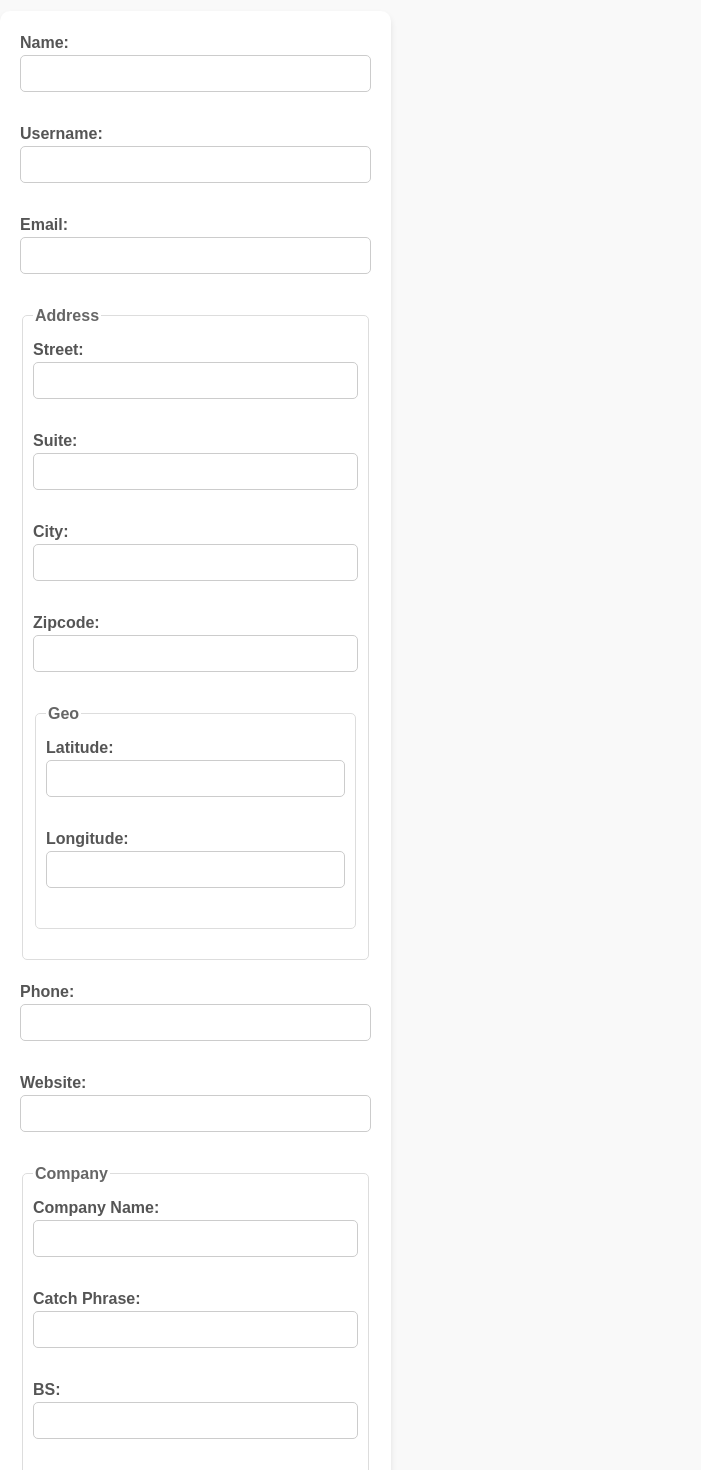
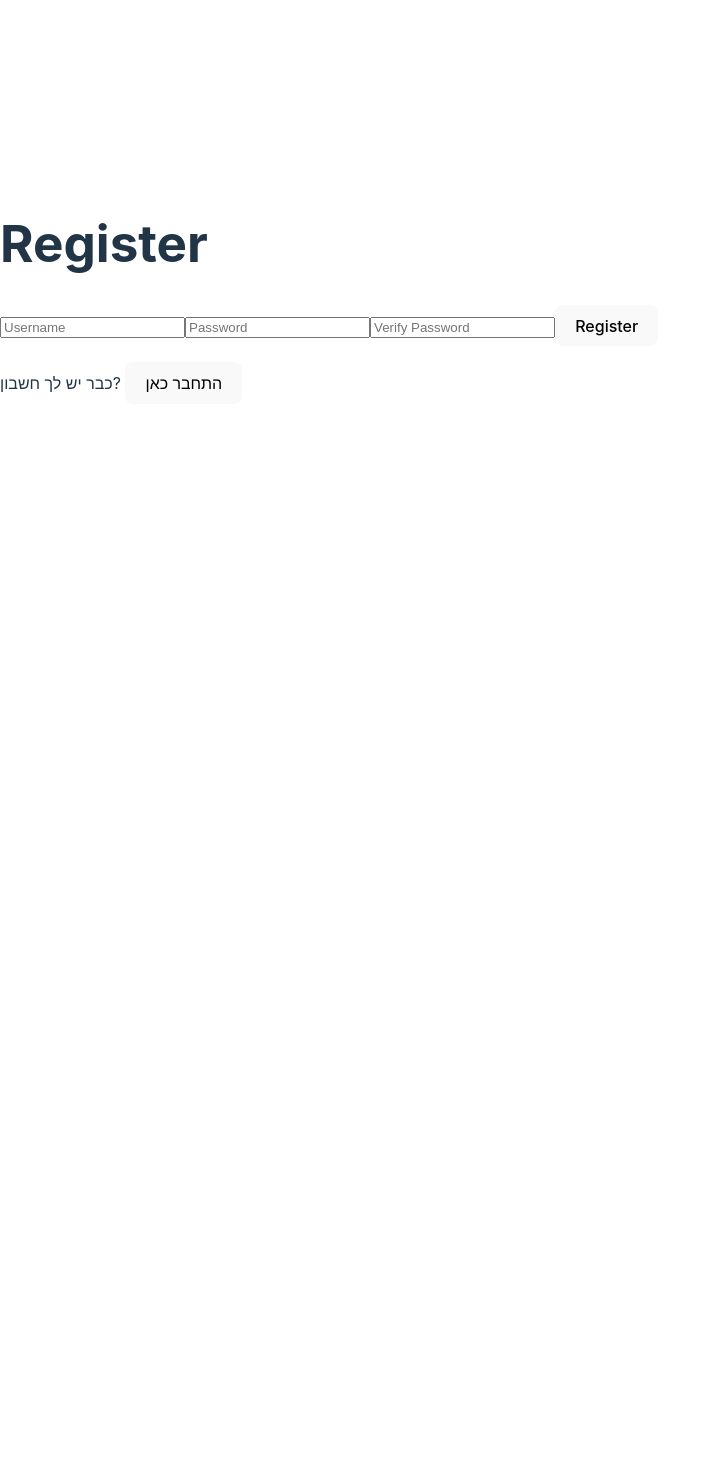
Before and after one commit to dinais/React-Second-Project, a React (Vite) app: page /register in a window 1280 px wide. Shown: the part 100-1570 px from the top of the page, without its empty margins (0-701 px from the left). After the commit the page ends 800 px from the top, so only its background shows below. Built offline with nearby package versions, Linux system fonts and the light colour scheme.

Commit message:
Register

```diff
--- a/src/pages/Register.jsx
+++ b/src/pages/Register.jsx
@@ -1,239 +1,48 @@
 import { useState } from "react";
 import { useNavigate } from "react-router-dom";
-import './Register.css';
 
 export default function Register() {
-  const [formData, setFormData] = useState({
-    name: "",
-    username: "",
-    email: "",
-    address: {
-      street: "",
-      suite: "",
-      city: "",
-      zipcode: "",
-      geo: {
-        lat: "",
-        lng: "",
-      },
-    },
-    phone: "",
-    website: "",
-    company: {
-      name: "",
-      catchPhrase: "",
-      bs: "",
-    },
-    password: "",
-    passwordVerify: "",
-  });
-
+  const [username, setUsername] = useState("");
+  const [password, setPassword] = useState("");
+  const [passwordVerify, setPasswordVerify] = useState("");
   const navigate = useNavigate();
-
-  const handleChange = (e) => {
-    const { name, value } = e.target;
-
-    // Handle nested object fields
-    if (name.includes(".")) {
-      const keys = name.split(".");
-      setFormData((prev) => {
-        const updatedData = { ...prev };
-        let nested = updatedData;
-        for (let i = 0; i < keys.length - 1; i++) {
-          nested = nested[keys[i]];
-        }
-        nested[keys[keys.length - 1]] = value;
-        return updatedData;
-      });
-    } else {
-      setFormData((prev) => ({ ...prev, [name]: value }));
-    }
-  };
-
   const handleRegister = async () => {
-    if (formData.password !== formData.passwordVerify) {
+    if (password !== passwordVerify) {
       alert("הסיסמאות לא תואמות");
       return;
     }
-
-    try {
-      const response = await fetch(
-        `http://localhost:3000/users/?username=${formData.username}`
-      );
+    const response = await fetch(`http://localhost:3000/users/?username=${username}`);
     const user = await response.json();
-
-      if (user.length > 0) {
+    if (user.length > 0 ) {
       alert("שם המשתמש כבר קיים");
     } else {
-        const { passwordVerify, ...newUser } = formData; // Remove passwordVerify from the submitted data
-        alert("הרשמה בוצעה בהצלחה");
+      const newUser = { username, password };
       navigate("/complete-profile", { state: { newUser } });
-      }
-    } catch (error) {
-      console.error("Error during registration:", error);
-      alert("שגיאה בתהליך ההרשמה");
     }
   };
 
   return (
     <div>
       <h1>Register</h1>
-      <form onSubmit={(e) => e.preventDefault()}>
-        <label>
-          Name:
       <input
         type="text"
-            name="name"
-            value={formData.name}
-            onChange={handleChange}
+        placeholder="Username"
+        value={username}
+        onChange={(e) => setUsername(e.target.value)}
       />
-        </label>
-        <label>
-          Username:
-          <input
-            type="text"
-            name="username"
-            value={formData.username}
-            onChange={handleChange}
-          />
-        </label>
-        <label>
-          Email:
-          <input
-            type="email"
-            name="email"
-            value={formData.email}
-            onChange={handleChange}
-          />
-        </label>
-        <fieldset>
-          <legend>Address</legend>
-          <label>
-            Street:
-            <input
-              type="text"
-              name="address.street"
-              value={formData.address.street}
-              onChange={handleChange}
-            />
-          </label>
-          <label>
-            Suite:
-            <input
-              type="text"
-              name="address.suite"
-              value={formData.address.suite}
-              onChange={handleChange}
-            />
-          </label>
-          <label>
-            City:
-            <input
-              type="text"
-              name="address.city"
-              value={formData.address.city}
-              onChange={handleChange}
-            />
-          </label>
-          <label>
-            Zipcode:
-            <input
-              type="text"
-              name="address.zipcode"
-              value={formData.address.zipcode}
-              onChange={handleChange}
-            />
-          </label>
-          <fieldset>
-            <legend>Geo</legend>
-            <label>
-              Latitude:
-              <input
-                type="text"
-                name="address.geo.lat"
-                value={formData.address.geo.lat}
-                onChange={handleChange}
-              />
-            </label>
-            <label>
-              Longitude:
-              <input
-                type="text"
-                name="address.geo.lng"
-                value={formData.address.geo.lng}
-                onChange={handleChange}
-              />
-            </label>
-          </fieldset>
-        </fieldset>
-        <label>
-          Phone:
-          <input
-            type="text"
-            name="phone"
-            value={formData.phone}
-            onChange={handleChange}
-          />
-        </label>
-        <label>
-          Website:
-          <input
-            type="text"
-            name="website"
-            value={formData.website}
-            onChange={handleChange}
-          />
-        </label>
-        <fieldset>
-          <legend>Company</legend>
-          <label>
-            Company Name:
-            <input
-              type="text"
-              name="company.name"
-              value={formData.company.name}
-              onChange={handleChange}
-            />
-          </label>
-          <label>
-            Catch Phrase:
-            <input
-              type="text"
-              name="company.catchPhrase"
-              value={formData.company.catchPhrase}
-              onChange={handleChange}
-            />
-          </label>
-          <label>
-            BS:
-            <input
-              type="text"
-              name="company.bs"
-              value={formData.company.bs}
-              onChange={handleChange}
-            />
-          </label>
-        </fieldset>
-        <label>
-          Password:
       <input
         type="password"
-            name="password"
-            value={formData.password}
-            onChange={handleChange}
+        placeholder="Password"
+        value={password}
+        onChange={(e) => setPassword(e.target.value)}
       />
-        </label>
-        <label>
-          Verify Password:
       <input
         type="password"
-            name="passwordVerify"
-            value={formData.passwordVerify}
-            onChange={handleChange}
+        placeholder="Verify Password"
+        value={passwordVerify}
+        onChange={(e) => setPasswordVerify(e.target.value)}
       />
-        </label>
-        <button type="button" onClick={handleRegister}>Register</button>
-      </form>
+      <button onClick={handleRegister}>Register</button>
       <p>
         כבר יש לך חשבון? <button onClick={() => navigate("/login")}>התחבר כאן</button>
       </p>
```
Lines whose indentation alone changed are shown as unchanged.
